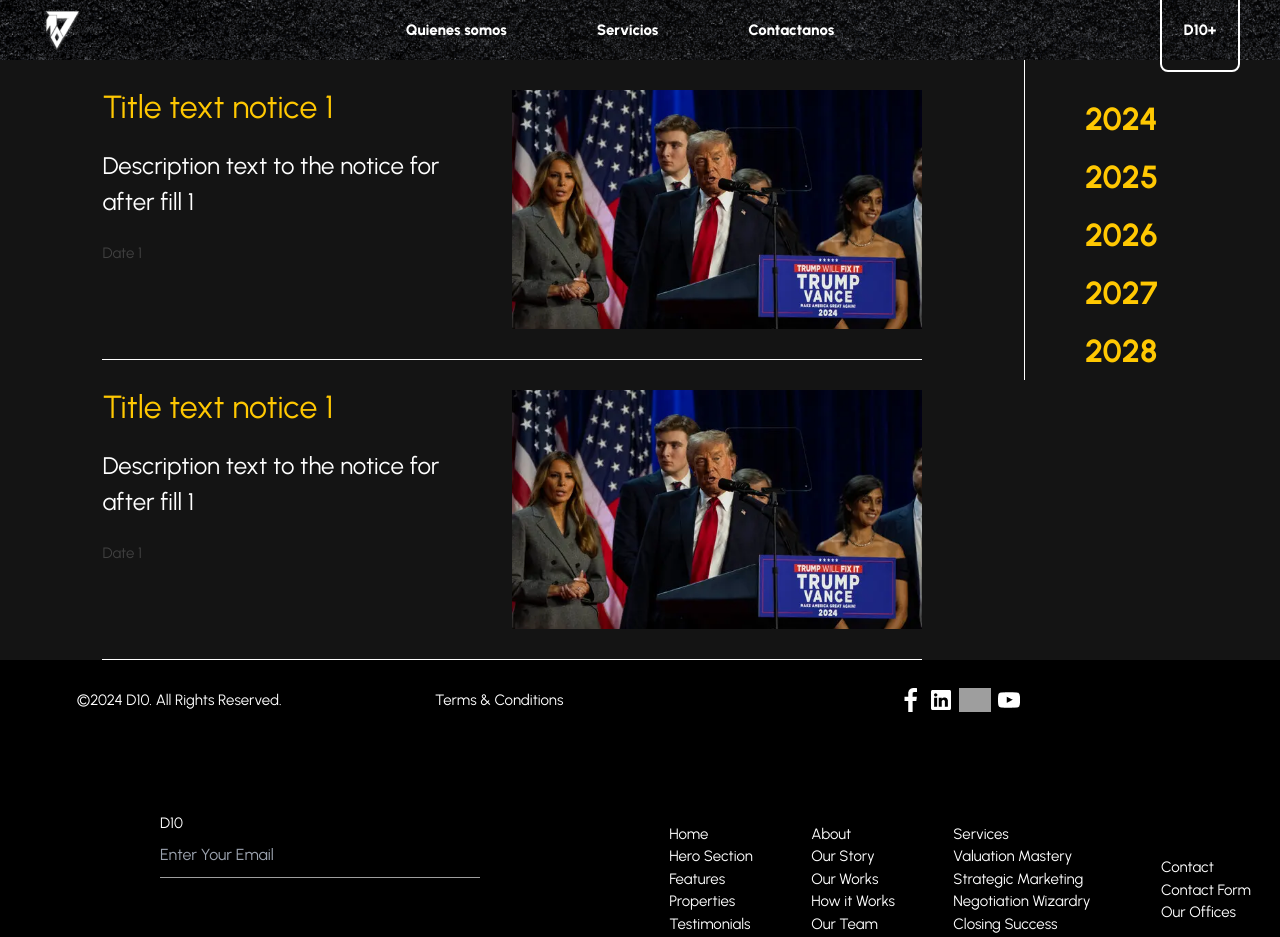
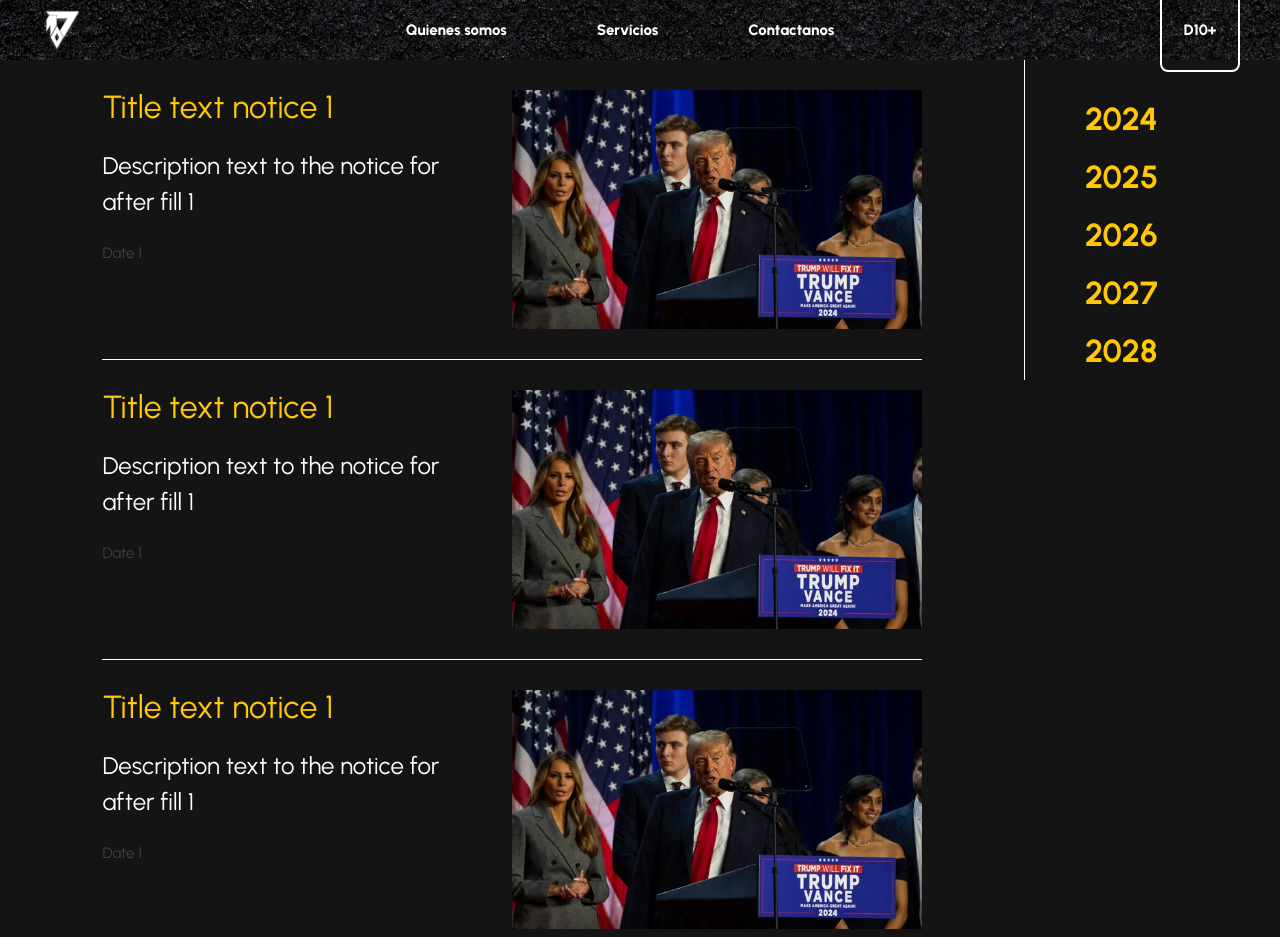
Before and after one commit to d10sport/front-d10, a React (Vite) app: page /#/news in a window 1280 px wide. Shown: the top 937 px of the page. Built offline with nearby package versions, Linux system fonts and the light colour scheme; grey boxes are pictures that could not be loaded.

Commit message:
v2 Page function

```diff
--- a/src/routes/news/news.css
+++ b/src/routes/news/news.css
@@ -101,5 +101,27 @@
 }
 
 .months__list.expand {
-  max-height: 200px; /* Ajusta según el espacio que ocupan los meses */
+  max-height: 200px;
 }
+
+.pagination {
+  display: flex;
+  justify-content: center;
+  margin: 20px 0px 20px 0px;
+}
+
+.page-button {
+  background-color: transparent;
+  border-radius: 4px;
+  color: white;
+  border: none;
+  padding: 8px 12px;
+  margin: 0 5px;
+  cursor: pointer;
+}
+
+.page-button.active {
+  background-color: #ffc802;
+  color: black;
+  font-weight: bold;
+}
--- a/src/routes/news/news.jsx
+++ b/src/routes/news/news.jsx
@@ -5,6 +5,8 @@
 import './news.css';
 
 export default function News() {
+  const itemsPerPage = 10; // Nuevo
+  const [currentPage, setCurrentPage] = useState(1); // Nuevo
   const [expandedYear, setExpandedYear] = useState(null);
 
   const years = [2024, 2025, 2026, 2027, 2028];
@@ -26,10 +28,76 @@
       date: "Date 1",
       image: cover,
     },
+    {
+      title: "Title text notice 1",
+      description: "Description text to the notice for after fill 1",
+      date: "Date 1",
+      image: cover,
+    },
+    {
+      title: "Title text notice 1",
+      description: "Description text to the notice for after fill 1",
+      date: "Date 1",
+      image: cover,
+    },
+    {
+      title: "Title text notice 1",
+      description: "Description text to the notice for after fill 1",
+      date: "Date 1",
+      image: cover,
+    },
+    {
+      title: "Title text notice 1",
+      description: "Description text to the notice for after fill 1",
+      date: "Date 1",
+      image: cover,
+    },
+    {
+      title: "Title text notice 1",
+      description: "Description text to the notice for after fill 1",
+      date: "Date 1",
+      image: cover,
+    },
+    {
+      title: "Title text notice 1",
+      description: "Description text to the notice for after fill 1",
+      date: "Date 1",
+      image: cover,
+    },
+    {
+      title: "Title text notice 1",
+      description: "Description text to the notice for after fill 1",
+      date: "Date 1",
+      image: cover,
+    },
+    {
+      title: "Title text notice 1",
+      description: "Description text to the notice for after fill 1",
+      date: "Date 1",
+      image: cover,
+    },
+    {
+      title: "Title text notice 1",
+      description: "Description text to the notice for after fill 1",
+      date: "Date 1",
+      image: cover,
+    },
+    // Añade más datos aquí
   ];
+
+  const totalPages = Math.ceil(newsData.length / itemsPerPage); // Nuevo
+
+  const currentData = newsData.slice( // Nuevo
+    (currentPage - 1) * itemsPerPage,
+    currentPage * itemsPerPage
+  );
 
   const toggleYear = (year) => {
     setExpandedYear(expandedYear === year ? null : year);
+  };
+
+  const handlePageChange = (page) => { // Nuevo
+    setCurrentPage(page);
   };
 
   return (
@@ -38,7 +106,7 @@
       <div className="container__news">
         <main className="news">
           <section className="section__news">
-            {newsData.map((item, index) => (
+            {currentData.map((item, index) => ( // Cambiar `newsData` por `currentData`
               <article className="article__news" key={index}>
                 <div className="cntr-text__news">
                   <h1 className="title__news">{item.title}</h1>
@@ -51,6 +119,20 @@
               </article>
             ))}
           </section>
+          {/* Paginación */}
+          {totalPages > 1 && ( // Nuevo
+            <div className="pagination">
+              {Array.from({ length: totalPages }, (_, i) => (
+                <button
+                  key={i + 1}
+                  onClick={() => handlePageChange(i + 1)}
+                  className={`page-button ${currentPage === i + 1 ? 'active' : ''}`}
+                >
+                  {i + 1}
+                </button>
+              ))}
+            </div>
+          )}
         </main>
 
         <aside className="date">
```
